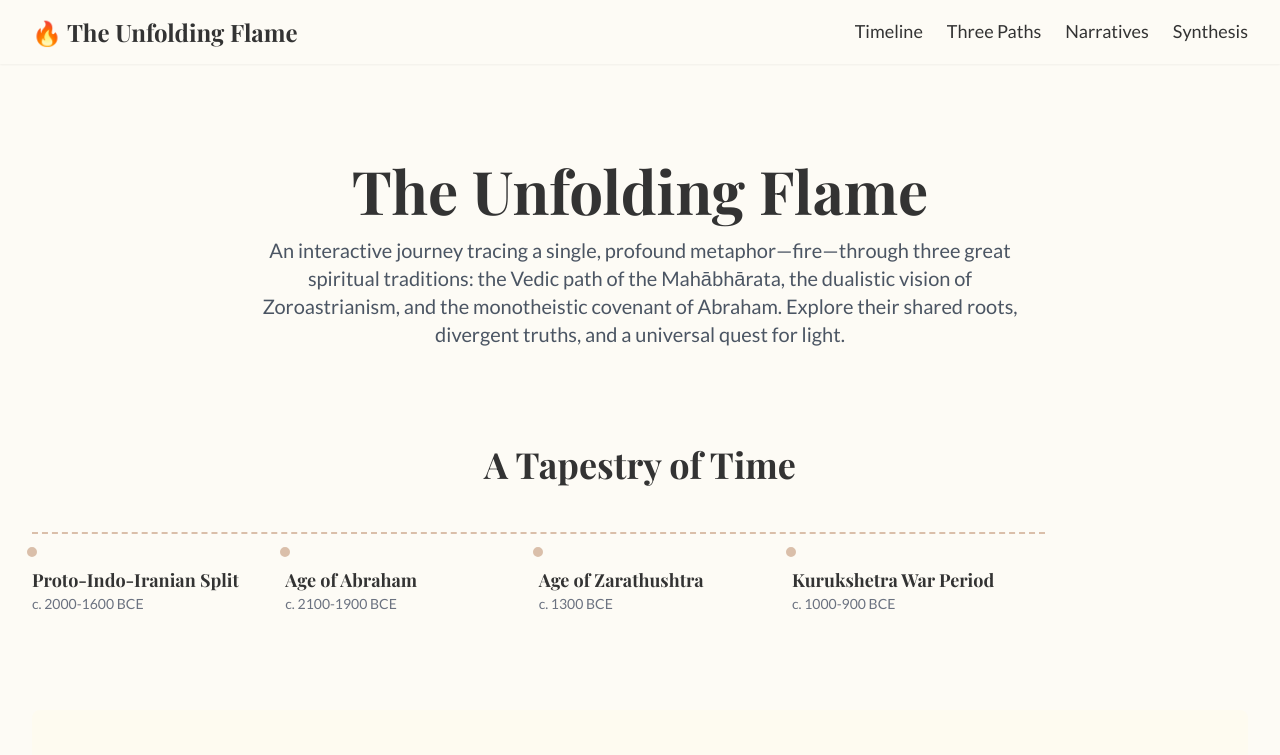
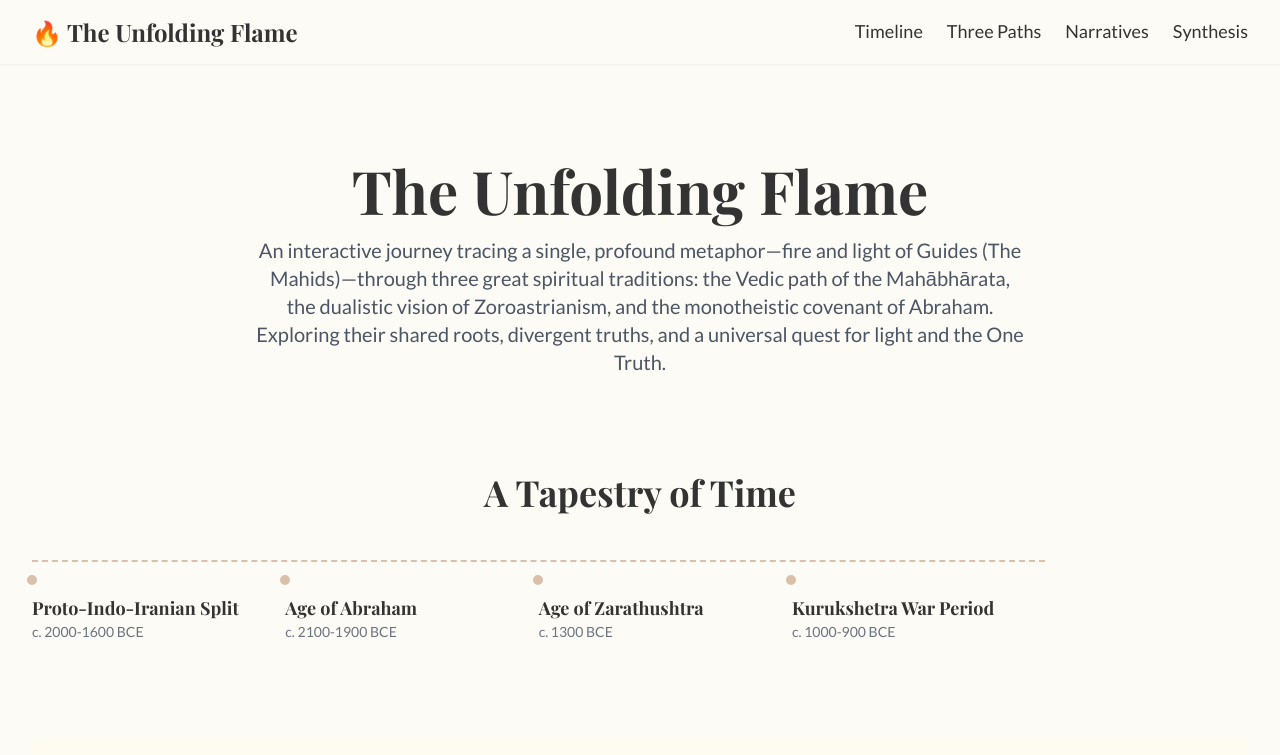
Before and after one commit to sirfszn/sirfszn, a plain HTML site: page index.html in a window 1280 px wide. Shown: the top 755 px of the page. Drawn offline with nearby package versions, Linux system fonts and the light colour scheme.

Commit message:
Update index.html

```diff
--- a/index.html
+++ b/index.html
@@ -129,8 +129,7 @@
         <section class="text-center my-12 md:my-16">
             <h1 class="text-4xl md:text-6xl font-bold mb-4">The Unfolding Flame</h1>
             <p class="text-lg md:text-xl max-w-3xl mx-auto text-gray-600">
-                An interactive journey tracing a single, profound metaphor—fire—through three great spiritual traditions: the Vedic path of the Mahābhārata, the dualistic vision of Zoroastrianism, and the monotheistic covenant of Abraham. Explore their shared roots, divergent truths, and a universal quest for light.
-            </p>
+                An interactive journey tracing a single, profound metaphor—fire and light of Guides (The Mahids)—through three great spiritual traditions: the Vedic path of the Mahābhārata, the dualistic vision of Zoroastrianism, and the monotheistic covenant of Abraham. Exploring their shared roots, divergent truths, and a universal quest for light and the One Truth.
         </section>
 
         <section id="timeline" class="my-16 md:my-24">
```
